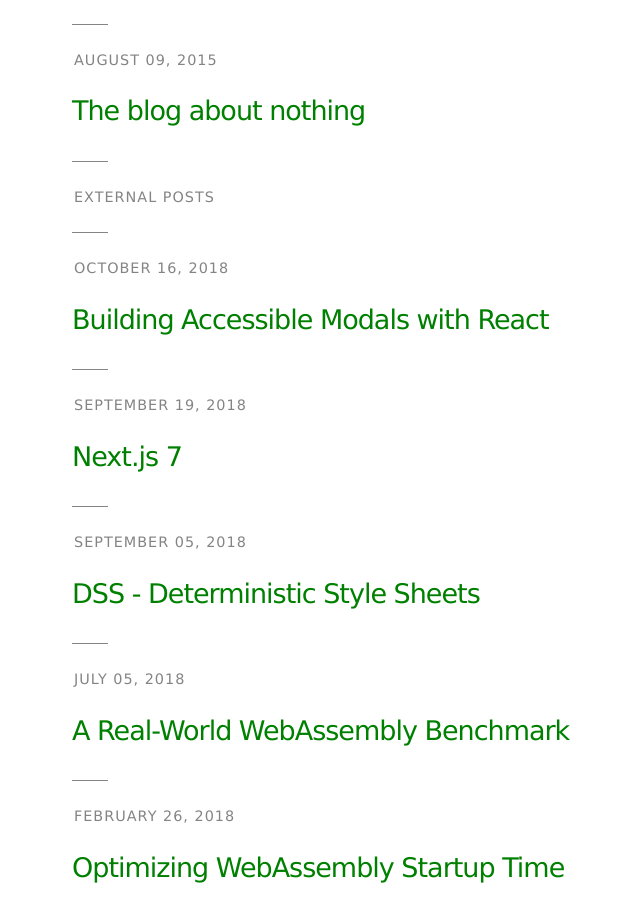
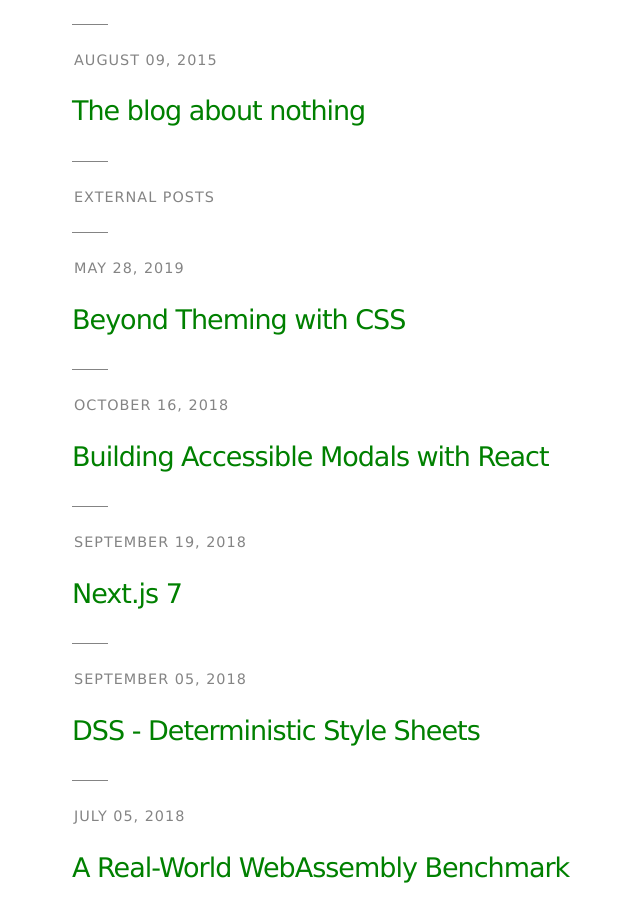
Before and after one commit to giuseppeg/giuseppeg.github.com, a Jekyll site: the page built from blog/index.html, in a window 1280 px wide and 900 px high, scrolled down 1153 px. Shown: the whole window, without its empty margins (229-869 px from the left). Built offline with Jekyll 4.4.1, drawn with Linux system fonts in a browser that asks for light colours.

Commit message:
Beyond Theming with CSS

```diff
--- a/_data/externalPosts.json
+++ b/_data/externalPosts.json
@@ -1,4 +1,9 @@
 [
+  {
+    "title": "Beyond Theming with CSS",
+    "date": "28 May 2019",
+    "url": "https://pspdfkit.com/blog/2019/beyond-theming-with-css/",
+  },
   {
     "title": "Building Accessible Modals with React",
     "date": "16 Oct 2018",
```
